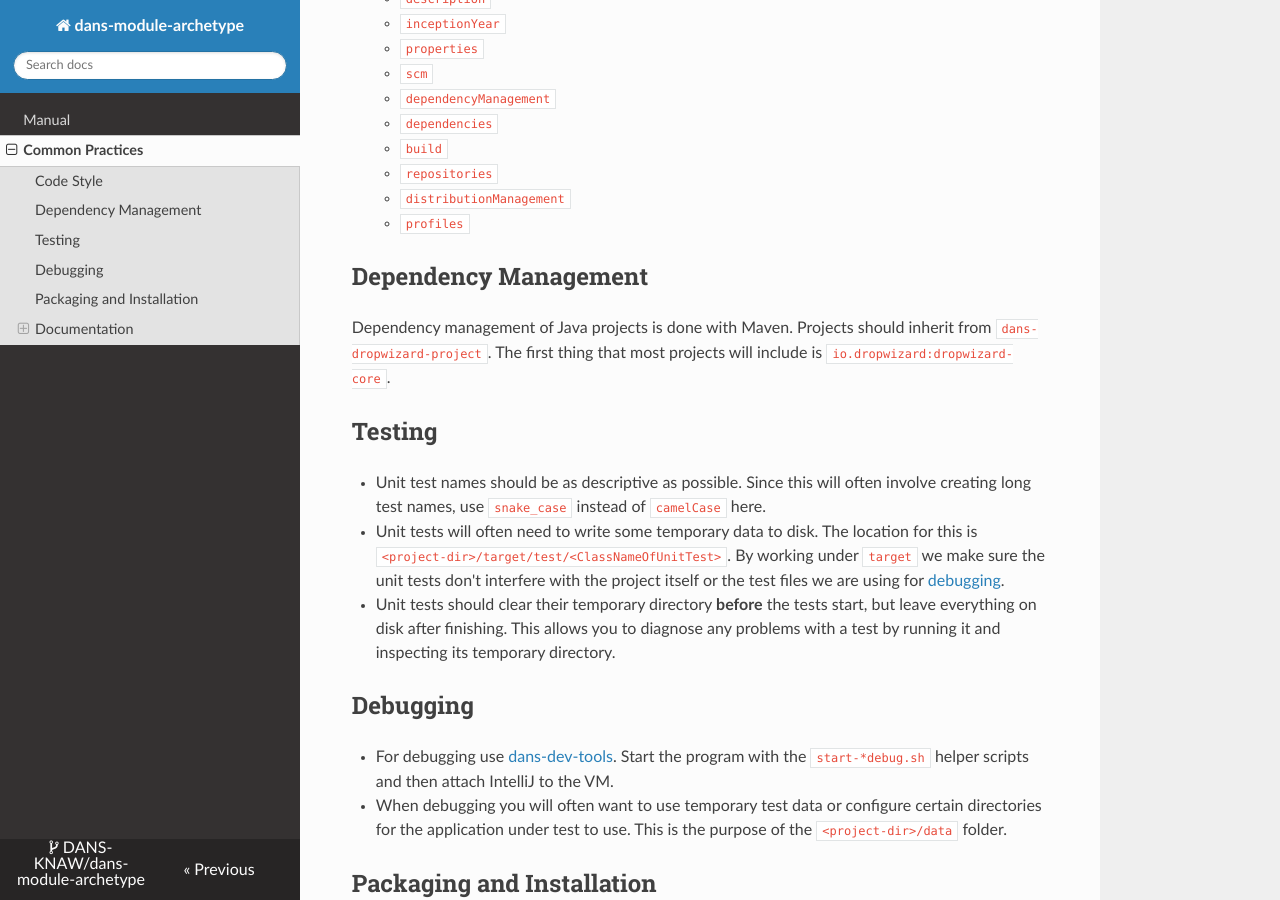
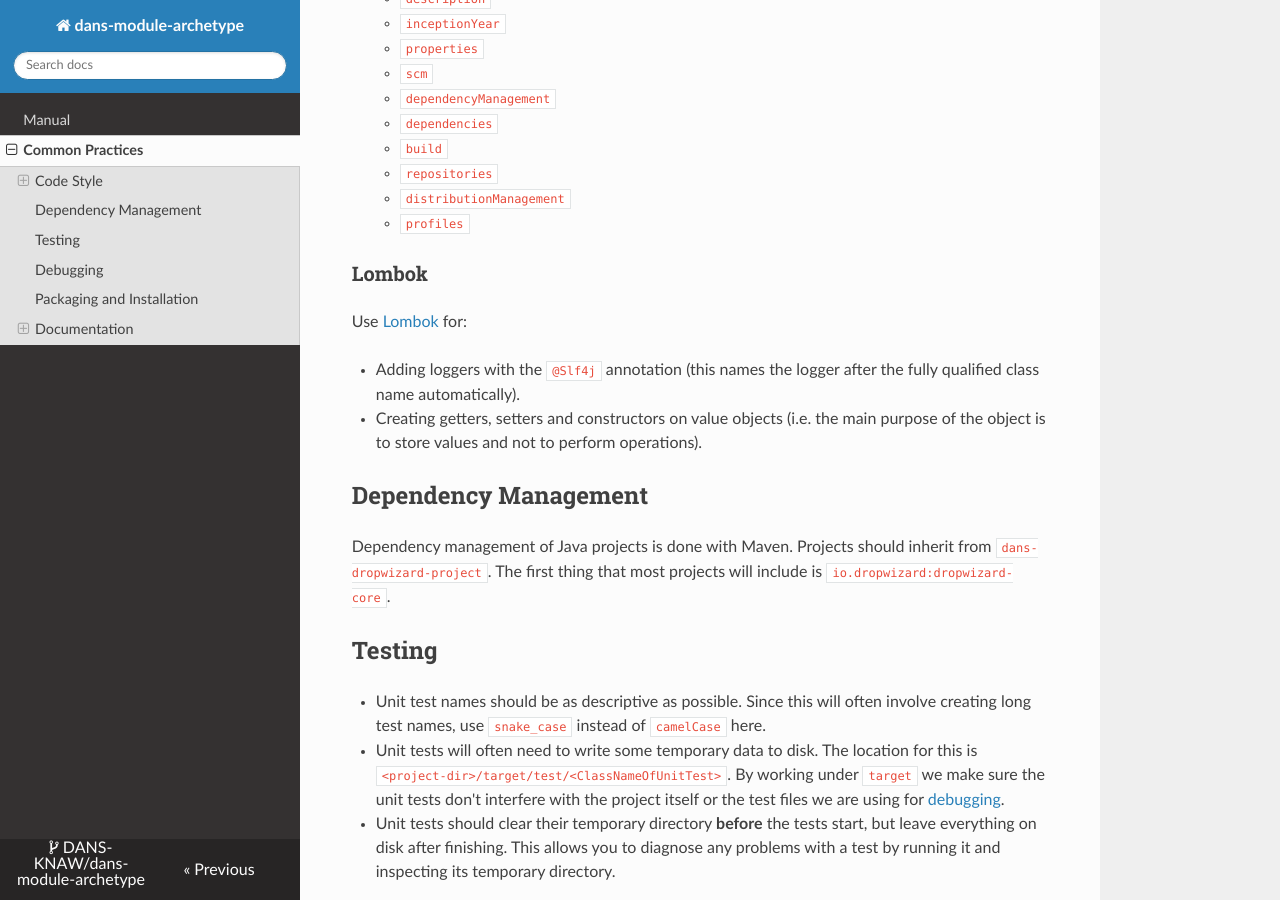
Before and after one commit to DANS-KNAW/dans-module-archetype, an MkDocs documentation site: the page built from docs/common-practices.md, in a window 1280 px wide and 900 px high, scrolled down 525 px. Built offline with MkDocs 1.6.1, drawn with Linux system fonts in a browser that asks for light colours; nearby versions of some CDN libraries.

Commit message:
Use Lombok

```diff
--- a/docs/common-practices.md
+++ b/docs/common-practices.md
@@ -25,6 +25,14 @@
     * `repositories`
     * `distributionManagement`
     * `profiles`
+
+### Lombok
+
+Use [Lombok] for:
+
+* Adding loggers with the `@Slf4j` annotation (this names the logger after the fully qualified class name automatically).
+* Creating getters, setters and constructors on value objects (i.e. the main purpose of the object is to store values and not to perform operations).
+
 
 Dependency Management
 ---------------------
@@ -82,3 +90,5 @@
 [inspections]: dans-intellij-inspections.xml
 
 [dans-dev-tools]: https://github.com/DANS-KNAW/dans-dev-tools#startsh-scripts
+
+[Lombok]: https://projectlombok.org/
```
